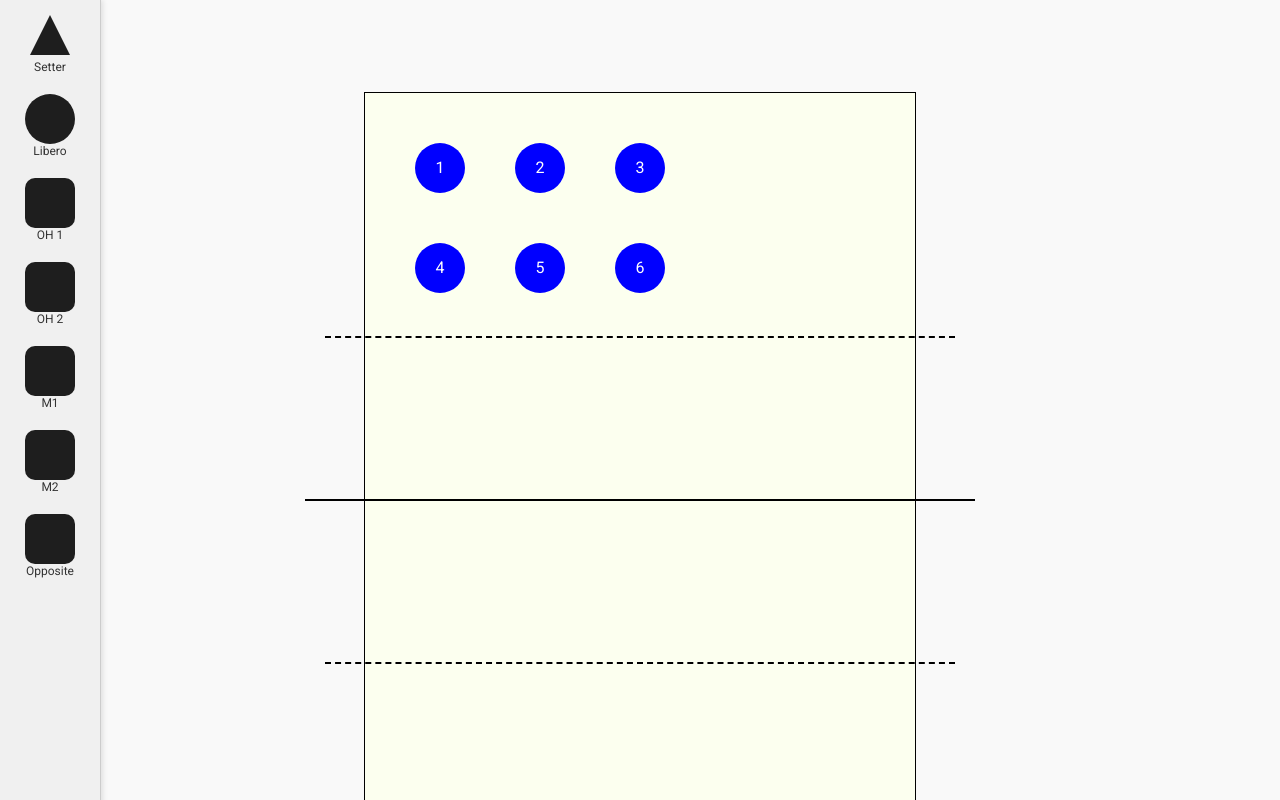
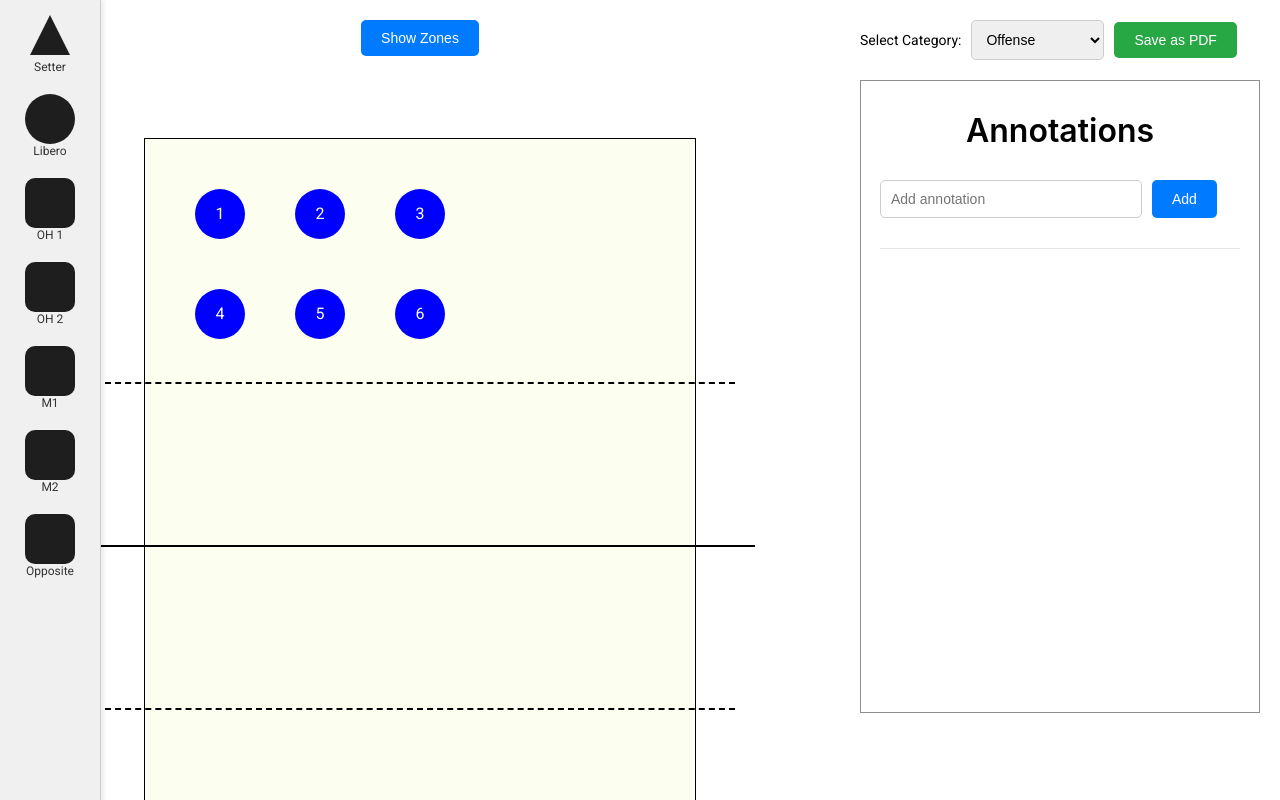
Before and after one commit to ebeyheim/VolleyMap, an Angular app in the folder frontend/volley-map/: page /play-creation in a window 1280 px wide. Shown: the top 800 px of the page. Built offline with nearby package versions, Linux system fonts and the light colour scheme.

Commit message:
Visual Layout
Organized containers

```diff
--- a/frontend/volley-map/src/app/play-creation/play-creation.component.html
+++ b/frontend/volley-map/src/app/play-creation/play-creation.component.html
@@ -17,7 +17,16 @@
 >
   <button (click)="deleteShapeFromContextMenu()">Delete</button>
 </div>
-<div class="container">
+
+<div class="main-container">
+  <!-- Left Section: Court -->
+  <div class="left-section">
+    <!-- Show Zones Button -->
+    <button class="toggle-zones" (click)="toggleZones()">
+      {{ showZones ? "Hide Zones" : "Show Zones" }}
+    </button>
+
+    <!-- Court Container -->
     <div class="court-container">
       <div class="court">
         <!-- Attack lines -->
@@ -78,27 +87,12 @@
         </div>
       </div>
     </div>
-
-  <!-- Toggle button -->
-  <button class="toggle-zones" (click)="toggleZones()">
-    {{ showZones ? "Hide Zones" : "Show Zones" }}
-  </button>
-
-  <div class="annotations">
-    <input
-      type="text"
-      placeholder="Add annotation"
-      [(ngModel)]="annotation"
-      (keydown.enter)="addAnnotation()"
-    />
-    <button (click)="addAnnotation()">Add</button>
   </div>
 
-  <div *ngFor="let note of annotations" class="annotation">
-    {{ note }}
-  </div>
-
-  <div class="save">
+  <!-- Right Section: Annotations and Save -->
+  <div class="right-section">
+    <!-- Save Section -->
+    <div class="save-section">
       <label for="category">Select Category:</label>
       <select id="category" #category>
         <option value="offense">Offense</option>
@@ -109,4 +103,24 @@
       </select>
       <button (click)="generatePDF(category.value)">Save as PDF</button>
     </div>
+    <!-- Annotations Section -->
+    <div class="container">
+      <div class="title">Annotations</div>
+      <div class="frame">
+        <div class="annotations">
+          <input
+            type="text"
+            placeholder="Add annotation"
+            [(ngModel)]="annotation"
+            (keydown.enter)="addAnnotation()"
+          />
+          <button (click)="addAnnotation()">Add</button>
         </div>
+        <div *ngFor="let note of annotations" class="annotation">
+          {{ note }}
+        </div>
+        <div class="line"></div>
+      </div>
+    </div>
+  </div>
+</div>
--- a/frontend/volley-map/src/app/play-creation/play-creation.component.scss
+++ b/frontend/volley-map/src/app/play-creation/play-creation.component.scss
@@ -1,181 +1,28 @@
-.container {
+.main-container {
+  display: flex;
+  flex-direction: row;
+  justify-content: center;
+  align-items: flex-start;
+  gap: 40px; /* Space between court and annotations */
+  padding: 20px;
+  height: 100vh;
+  box-sizing: border-box;
+}
+
+/* Left section: Court and Show Zones button */
+.left-section {
   display: flex;
   flex-direction: column;
   align-items: center;
-  justify-content: flex-start;
-  background-color: #f9f9f9;
-  padding: 20px;
-  height: auto;
-  box-sizing: border-box;
-  z-index: 1;
+  gap: 20px; /* Space between the button and court */
 }
 
-.context-menu {
-  position: absolute;
-  background-color: white;
-  border: 1px solid #ccc;
-  box-shadow: 0 4px 6px rgba(0, 0, 0, 0.1);
-  z-index: 1001;
-  padding: 10px;
-  border-radius: 5px;
-  animation: fadeIn 0.2s ease-in-out;
-
-}
-
-@keyframes fadeIn {
-  from {
-    opacity: 0;
-    transform: scale(0.9);
-  }
-  to {
-    opacity: 1;
-    transform: scale(1);
-  }
-}
-
-.context-menu button {
-  background: none;
-  border: none;
-  color: #f44336; /* Red color for delete */
-  cursor: pointer;
-  font-size: 14px;
-}
-
-.context-menu button:hover {
-  font-weight: bold;
-}
-
-.toolbar {
-  position: fixed;
-  left: 0;
-  top: 0;
-  height: 100%;
-  width: 80px;
-  background-color: #f0f0f0;
-  border-right: 1px solid #ccc;
-  display: flex;
-  flex-direction: column;
-  align-items: center;
-  padding: 10px;
-  box-shadow: 2px 0 5px rgba(0, 0, 0, 0.1);
-  z-index: 100;
-
-  .toolbar-item {
-    display: flex;
-    flex-direction: column;
-    align-items: center;
-    margin-bottom: 20px;
-    cursor: pointer;
-
-    .shape-preview {
-      width: 50px; /* Outer frame width */
-      height: 50px; /* Outer frame height */
-      display: flex;
-      align-items: center;
-      justify-content: center;
-      position: relative;
-
-      /* Shared inner shape styles */
-      &::before {
-        content: '';
-        display: block;
-        width: 50px; /* Inner shape width */
-        height: 50px; /* Inner shape height */
-        border-radius: 10px; /* Rounded edges */
-      }
-
-      /* Setter (triangle) */
-      &.setter::before {
-        width: 0;
-        height: 0;
-        border-left: 20px solid transparent;
-        border-right: 20px solid transparent;
-        border-bottom: 40px solid #1E1E1E; /* Dark gray color */
-        border-radius: 0; /* No rounded edges for triangle */
-      }
-
-      /* Libero (circle) */
-      &.libero::before {
-        border-radius: 50%; /* Makes it a circle */
-        background-color: #1E1E1E; /* Dark gray color */
-
-      }
-
-      /* OH1, OH2, M1, M2, Opposite (squares) */
-      &.oh1::before,
-      &.oh2::before,
-      &.m1::before,
-      &.m2::before,
-      &.opposite::before {
-        border-radius: 10px; /* Rounded edges for squares */
-        background-color: #1E1E1E; /* Dark gray color */
-
-      }
-    }
-
-    span {
-      font-size: 12px;
-      color: #333;
-    }
-  }
-}
-
-.shape {
-  width: 50px; /* Outer frame width */
-  height: 50px; /* Outer frame height */
-  display: flex;
-  align-items: center;
-  justify-content: center;
-  position: absolute;
-  cursor: grab;
-  animation: fadeIn 0.2s ease-in-out;
-
-
-  /* Shared inner shape styles */
-  ::before {
-    content: '';
-    display: block;
-    width: 50px; /* Inner shape width */
-    height: 50px; /* Inner shape height */
-    border-radius: 10px; /* Rounded edges */
-  }
-
-  /* Setter (triangle) */
-  .setter::before {
-    width: 0;
-    height: 0;
-    border-left: 20px solid transparent;
-    border-right: 20px solid transparent;
-    border-bottom: 40px solid #1E1E1E; /* Dark gray color */
-    border-radius: 0; /* No rounded edges for triangle */
-  }
-
-  /* Libero (circle) */
-  .libero::before {
-    border-radius: 50%; /* Makes it a circle */
-    background-color: #1E1E1E; /* Dark gray color */
-
-  }
-
-  /* OH1, OH2, M1, M2, Opposite (squares) */
-  .oh1::before,
-  .oh2::before,
-  .m1::before,
-  .m2::before,
-  .opposite::before {
-    border-radius: 10px; /* Rounded edges for squares */
-    background-color: #1E1E1E; /* Dark gray color */
-
-  }
-}
-
-
-/* Court container styling */
+/* Court container */
 .court-container {
   position: relative;
   width: 800px; /* 550px (court width) + 75px */
   height: 940px; /* 815px (court height) + 75px */
-  overflow: hidden; /* Ensure overflow is hidden to prevent dragging outside */
+  overflow: hidden;
   display: flex;
   align-items: center;
   justify-content: center;
@@ -187,9 +34,8 @@
   width: 550px;
   height: 815px;
   border: 1.5px solid #000;
-  background: #FCFFEF;
+  background: #fcffef;
   overflow: visible;
-  margin-top: 20px;
 }
 
 /* Centerline */
@@ -248,7 +94,6 @@
   border: 1px solid rgb(0, 0, 0); /* Optional: Add borders for zones */
   pointer-events: none; /* Prevent interaction */
   z-index: 3; /* Above the court but below players */
-
 }
 
 /* Specific zones for front row (2, 3, 4) */
@@ -279,9 +124,8 @@
   grid-row: 4; /* Place in the fourth row */
 }
 
-/* Toggle button */
+/* Toggle Zones button */
 .toggle-zones {
-  margin-top: 20px;
   padding: 10px 20px;
   font-size: 14px;
   background-color: #007bff;
@@ -293,6 +137,159 @@
 
 .toggle-zones:hover {
   background-color: #0056b3;
+}
+
+.context-menu {
+  position: absolute;
+  background-color: white;
+  border: 1px solid #ccc;
+  box-shadow: 0 4px 6px rgba(0, 0, 0, 0.1);
+  z-index: 1001;
+  padding: 10px;
+  border-radius: 5px;
+  animation: fadeIn 0.2s ease-in-out;
+}
+
+@keyframes fadeIn {
+  from {
+    opacity: 0;
+    transform: scale(0.9);
+  }
+  to {
+    opacity: 1;
+    transform: scale(1);
+  }
+}
+
+.context-menu button {
+  background: none;
+  border: none;
+  color: #f44336; /* Red color for delete */
+  cursor: pointer;
+  font-size: 14px;
+}
+
+.context-menu button:hover {
+  font-weight: bold;
+}
+
+.toolbar {
+  position: fixed;
+  left: 0;
+  top: 0;
+  height: 100%;
+  width: 80px;
+  background-color: #f0f0f0;
+  border-right: 1px solid #ccc;
+  display: flex;
+  flex-direction: column;
+  align-items: center;
+  padding: 10px;
+  box-shadow: 2px 0 5px rgba(0, 0, 0, 0.1);
+  z-index: 100;
+}
+
+.toolbar-item {
+  display: flex;
+  flex-direction: column;
+  align-items: center;
+  margin-bottom: 20px;
+  cursor: pointer;
+}
+
+.shape-preview {
+  width: 50px; /* Outer frame width */
+  height: 50px; /* Outer frame height */
+  display: flex;
+  align-items: center;
+  justify-content: center;
+  position: relative;
+}
+
+/* Shared inner shape styles */
+.shape-preview::before {
+  content: '';
+  display: block;
+  width: 50px; /* Inner shape width */
+  height: 50px; /* Inner shape height */
+  border-radius: 10px; /* Rounded edges */
+}
+
+/* Setter (triangle) */
+.shape-preview.setter::before {
+  width: 0;
+  height: 0;
+  border-left: 20px solid transparent;
+  border-right: 20px solid transparent;
+  border-bottom: 40px solid #1E1E1E; /* Dark gray color */
+  border-radius: 0; /* No rounded edges for triangle */
+}
+
+/* Libero (circle) */
+.shape-preview.libero::before {
+  border-radius: 50%; /* Makes it a circle */
+  background-color: #1E1E1E; /* Dark gray color */
+}
+
+/* OH1, OH2, M1, M2, Opposite (squares) */
+.shape-preview.oh1::before,
+.shape-preview.oh2::before,
+.shape-preview.m1::before,
+.shape-preview.m2::before,
+.shape-preview.opposite::before {
+  border-radius: 10px; /* Rounded edges for squares */
+  background-color: #1E1E1E; /* Dark gray color */
+}
+
+span {
+  font-size: 12px;
+  color: #333;
+}
+
+.shape {
+  width: 50px; /* Outer frame width */
+  height: 50px; /* Outer frame height */
+  display: flex;
+  align-items: center;
+  justify-content: center;
+  position: absolute;
+  cursor: grab;
+  animation: fadeIn 0.2s ease-in-out;
+}
+
+/* Shared inner shape styles */
+.shape::before {
+  content: '';
+  display: block;
+  width: 50px; /* Inner shape width */
+  height: 50px; /* Inner shape height */
+  border-radius: 10px; /* Rounded edges */
+}
+
+/* Setter (triangle) */
+.shape.setter::before {
+  width: 0;
+  height: 0;
+  border-left: 20px solid transparent;
+  border-right: 20px solid transparent;
+  border-bottom: 40px solid #1E1E1E; /* Dark gray color */
+  border-radius: 0; /* No rounded edges for triangle */
+}
+
+/* Libero (circle) */
+.shape.libero::before {
+  border-radius: 50%; /* Makes it a circle */
+  background-color: #1E1E1E; /* Dark gray color */
+}
+
+/* OH1, OH2, M1, M2, Opposite (squares) */
+.shape.oh1::before,
+.shape.oh2::before,
+.shape.m1::before,
+.shape.m2::before,
+.shape.opposite::before {
+  border-radius: 10px; /* Rounded edges for squares */
+  background-color: #1E1E1E; /* Dark gray color */
 }
 
 /* Player styling */
@@ -318,11 +315,77 @@
   display: none; /* Hide the placeholder to allow overlapping */
 }
 
-/* Annotations  */
+/* Right section: Annotations and Save */
+.right-section {
+  display: flex;
+  flex-direction: column;
+  align-items: flex-start;
+  gap: 20px; /* Space between annotations and save section */
+}
+
+/* Annotations container */
+.annotations-container {
+  display: flex;
+  justify-content: flex-start;
+  align-items: flex-start;
+}
+
+/* Main container for annotations */
+.container {
+  width: 400px;
+  min-height: 600px;
+  background-color: #ffffff;
+  border: 1px solid #8d8d8d;
+  display: flex;
+  flex-direction: column;
+  align-items: center;
+  padding: 20px;
+  box-sizing: border-box;
+  transition: box-shadow 0.2s ease-in-out;
+}
+
+.container:hover {
+  box-shadow: 0 2px 4px rgba(0, 0, 0, 0.1);
+}
+
+/* Title styling */
+.title {
+  font-family: 'Inter', sans-serif;
+  font-size: 32px;
+  font-weight: 600;
+  color: #000000;
+  margin: 10px 0 20px 0;
+  text-align: center;
+}
+
+/* Frame for annotations and save section */
+.frame {
+  width: 360px;
+  min-height: 512px;
+  display: flex;
+  flex-direction: column;
+  gap: 30px;
+  padding-top: 10px;
+}
+
+/* Line separator */
+.line {
+  width: 100%;
+  height: 1px;
+  background-color: #e5e5e5;
+  transition: background-color 0.2s ease-in-out;
+}
+
+.line:hover {
+  background-color: #d0d0d0;
+  cursor: text;
+}
+
+/* Annotations input and button */
 .annotations {
-  margin-top: 20px;
-  text-align: center;
-  width: 100%;
+  display: flex;
+  flex-direction: row;
+  gap: 10px;
 }
 
 .annotations input {
@@ -330,8 +393,7 @@
   font-size: 14px;
   border: 1px solid #ccc;
   border-radius: 5px;
-  width: 300px;
-  margin-right: 10px;
+  width: 240px;
 }
 
 .annotations button {
@@ -350,31 +412,30 @@
 
 /* Individual annotation styling */
 .annotation {
-  margin: 5px 0;
   font-size: 14px;
   color: #333;
 }
 
 /* Save section */
-.save {
-  margin-top: 20px;
-  text-align: center;
+.save-section {
+  display: flex;
+  flex-direction: row;
+  align-items: center;
+  gap: 10px; /* Space between label, dropdown, and button */
 }
 
-.save label {
+.save-section label {
   font-size: 14px;
-  margin-right: 10px;
 }
 
-.save select {
+.save-section select {
   padding: 10px;
   font-size: 14px;
   border: 1px solid #ccc;
   border-radius: 5px;
-  margin-right: 10px;
 }
 
-.save button {
+.save-section button {
   padding: 10px 20px;
   font-size: 14px;
   background-color: #28a745;
@@ -384,6 +445,18 @@
   cursor: pointer;
 }
 
-.save button:hover {
+.save-section button:hover {
   background-color: #218838;
 }
+
+/* Responsive design for smaller screens */
+@media (max-width: 420px) {
+  .container {
+    width: 100%;
+    margin: 0 10px;
+  }
+
+  .frame {
+    width: 90%;
+  }
+}
```
Lines whose indentation alone changed are shown as unchanged.
